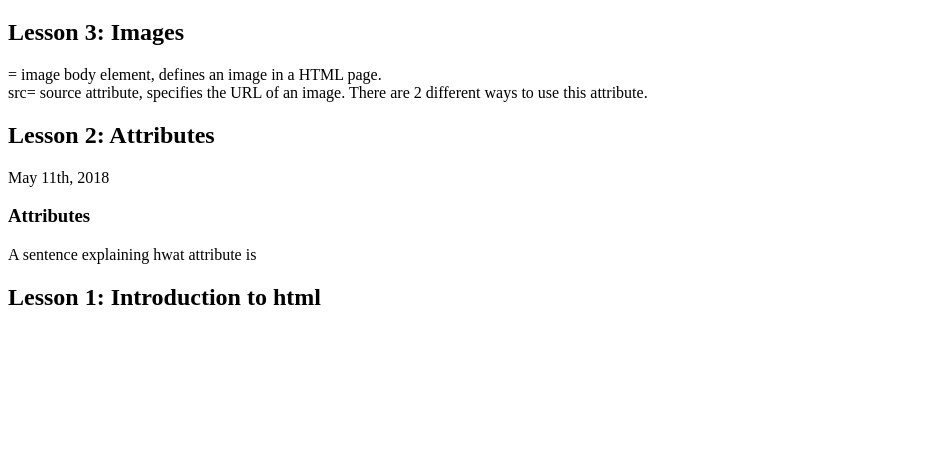
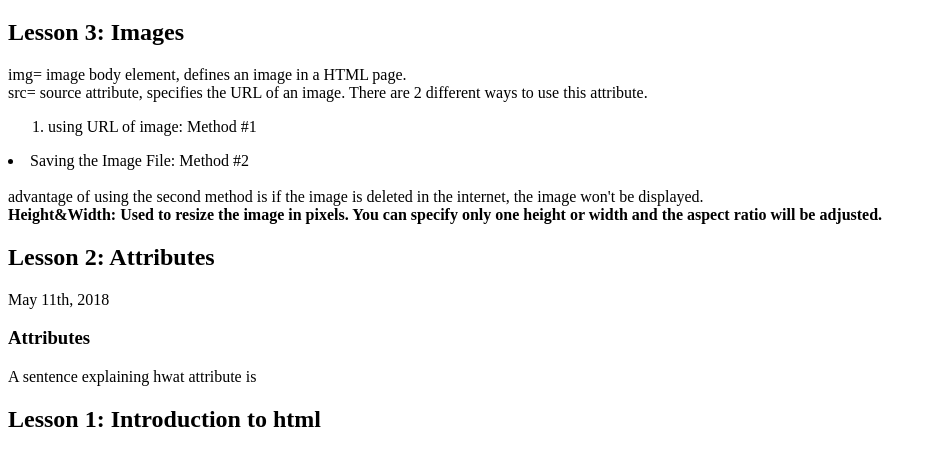
Before and after one commit to gopandapower05/gopandapower05-github.io, a plain HTML site: page blog.html in a window 1280 px wide. Shown: the part 61-526 px from the top of the page, without its empty margins (0-937 px from the left). Drawn offline with Linux system fonts and the light colour scheme.

Commit message:
wrote more stuffs

```diff
--- a/blog.html
+++ b/blog.html
@@ -6,7 +6,8 @@
     <body>
         <h1>My Blog</h1>
         <h2>Lesson 3: Images</h2>
-        <p><img>= image body element, defines an image in a HTML page. <br>src= source attribute, specifies the URL of an image. There are 2 different ways to use this attribute. </ol></p>
+        <p>img= image body element, defines an image in a HTML page. <br>src= source attribute, specifies the URL of an image. There are 2 different ways to use this attribute.
+        <ol><li>using URL of image: Method #1</li></ol><li>Saving the Image File: Method #2</li><br> advantage of using the second method is if the image is deleted in the internet, the image won't be displayed. <br><b>Height&Width: Used to resize the image in pixels. You can specify only one height or width and the aspect ratio will be adjusted.</b></p>
         <h2>Lesson 2: Attributes</h2>
         <p>May 11th, 2018</p>
         <h3>Attributes</h3>
```
